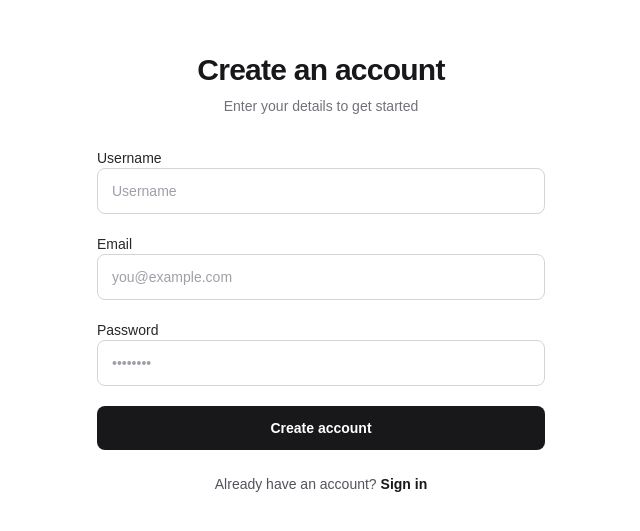
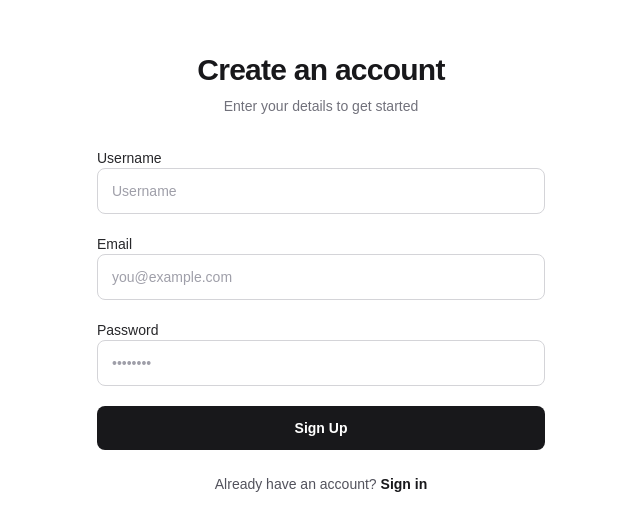
Before and after one commit to Abbas-shah10/E-Commerce, a Next.js app: page /sign-up in a window 1280 px wide. Shown: the part 127-658 px from the top of the page, without its empty margins (319-959 px from the left). Built offline with nearby package versions, Linux system fonts and the light colour scheme; no server answers.

Commit message:
feat: enhance sign-up functionality with form validation and server response handling

```diff
--- a/app/(auth)/sign-up/page.tsx
+++ b/app/(auth)/sign-up/page.tsx
@@ -1,11 +1,54 @@
 "use client";
-import React, { useState } from "react";
+import { useState } from "react";
+import { useForm } from "react-hook-form";
+import { zodResolver } from "@hookform/resolvers/zod";
 import Link from "next/link";
+import type { z } from "zod";
+import { signUpSchema } from "@/validations/User";
+import { signUp } from "@/app/actions/auth";
 
 const SignUp = () => {
-  const [username, setUsername] = useState("");
-  const [email, setEmail] = useState("");
-  const [password, setPassword] = useState("");
+  const [serverError, setServerError] = useState<string | null>(null);
+  const [serverSuccess, setServerSuccess] = useState<string | null>(null);
+  const {
+    register,
+    handleSubmit,
+    reset,
+    formState: { errors, isSubmitting },
+  } = useForm<
+    z.input<typeof signUpSchema>,
+    unknown,
+    z.output<typeof signUpSchema>
+  >({
+    resolver: zodResolver(signUpSchema),
+    mode: "onTouched",
+  });
+
+  const onSubmit = async (data: z.output<typeof signUpSchema>) => {
+    setServerError(null);
+    setServerSuccess(null);
+
+    const formData = new FormData();
+    formData.append("username", data.username);
+    formData.append("email", data.email);
+    formData.append("password", data.password);
+    formData.append("role", data.role || "user");
+
+    try {
+      const result = await signUp(null, formData);
+
+      if (!result.success) {
+        setServerError(result.error || "SignUp failed");
+      } else {
+        reset();
+        setServerSuccess(result.message || "Account created");
+      }
+    } catch (error) {
+      setServerError("An unexpected error occurred.");
+    } finally {
+    }
+  };
+
   return (
     <main className="flex min-h-screen items-center justify-center bg-white px-4 py-10">
       <section className="w-full max-w-md">
@@ -18,45 +61,59 @@ const SignUp = () => {
           </p>
         </div>
 
-        <form className="space-y-5">
+        {serverError && (
+          <p style={{ color: "red", fontWeight: "bold" }}>{serverError}</p>
+        )}
+        {serverSuccess && (
+          <p style={{ color: "green", fontWeight: "bold" }}>{serverSuccess}</p>
+        )}
+
+        <form className="space-y-5" onSubmit={handleSubmit(onSubmit)}>
           <label className="block space-y-2 text-sm font-medium text-zinc-800">
             <span>Username</span>
             <input
-              value={username}
-              onChange={(e) => setUsername(e.target.value)}
+              {...register("username")}
               type="text"
               placeholder="Username"
               className="w-full rounded-lg border border-zinc-300 px-3.5 py-3 text-sm font-normal text-zinc-900 outline-none transition placeholder:text-zinc-400 focus:border-zinc-900 focus:ring-2 focus:ring-zinc-900/10"
             />
+            {errors.username && (
+              <p style={{ color: "red" }}>{errors.username.message}</p>
+            )}
           </label>
 
           <label className="block space-y-2 text-sm font-medium text-zinc-800">
             <span>Email</span>
             <input
-              value={email}
-              onChange={(e) => setEmail(e.target.value)}
+              {...register("email")}
               type="email"
               placeholder="you@example.com"
               className="w-full rounded-lg border border-zinc-300 px-3.5 py-3 text-sm font-normal text-zinc-900 outline-none transition placeholder:text-zinc-400 focus:border-zinc-900 focus:ring-2 focus:ring-zinc-900/10"
             />
+            {errors.email && (
+              <p style={{ color: "red" }}>{errors.email.message}</p>
+            )}
           </label>
 
           <label className="block space-y-2 text-sm font-medium text-zinc-800">
             <span>Password</span>
             <input
-              value={password}
-              onChange={(e) => setPassword(e.target.value)}
+              {...register("password")}
               type="password"
               placeholder="••••••••"
               className="w-full rounded-lg border border-zinc-300 px-3.5 py-3 text-sm font-normal text-zinc-900 outline-none transition placeholder:text-zinc-400 focus:border-zinc-900 focus:ring-2 focus:ring-zinc-900/10"
             />
+            {errors.password && (
+              <p style={{ color: "red" }}>{errors.password.message}</p>
+            )}
           </label>
 
           <button
             type="submit"
+            disabled={isSubmitting}
             className="w-full rounded-lg bg-zinc-900 px-4 py-3 text-sm font-semibold text-white transition hover:bg-zinc-800 focus:outline-none focus:ring-2 focus:ring-zinc-900 focus:ring-offset-2"
           >
-            Create account
+            {isSubmitting ? "Submitting" : "Sign Up"}
           </button>
         </form>
 
--- a/app/actions/auth.ts
+++ b/app/actions/auth.ts
@@ -1,10 +1,13 @@
 "use server";
 import bcrypt from "bcryptjs";
 import User from "@/models/User";
+import { connectDB } from "@/lib/db";
 import { signUpSchema } from "@/validations/User";
 
 export async function signUp(_prev: unknown, formData: FormData) {
-  const parsed = signUpSchema.safeParse(formData);
+  const rawData = Object.fromEntries(formData.entries());
+
+  const parsed = signUpSchema.safeParse(rawData);
 
   if (!parsed.success) {
     return { success: false, error: "Invalid form data" };
@@ -13,6 +16,7 @@ export async function signUp(_prev: unknown, formData: FormData) {
   const { username, email, password, role } = parsed.data;
 
   try {
+    await connectDB();
     const existingUser = await User.findOne({ email });
 
     if (existingUser) {
@@ -21,14 +25,14 @@ export async function signUp(_prev: unknown, formData: FormData) {
 
     const hashedPassword = await bcrypt.hash(password, 10);
 
-    const user = await User.create({
+    await User.create({
       username,
       email,
       password: hashedPassword,
       role,
     });
 
-    return { success: true, message: "User signup successfully", user };
+    return { success: true, message: "User signup successfully" };
   } catch (error) {
     return { success: false, error: "Something went wrong" };
   }
--- a/lib/db.ts
+++ b/lib/db.ts
@@ -30,5 +30,6 @@ export async function connectDB() {
   }
 
   cached.conn = await cached.promise;
+  console.log("Database connected successfully");
   return cached.conn;
 }
```
